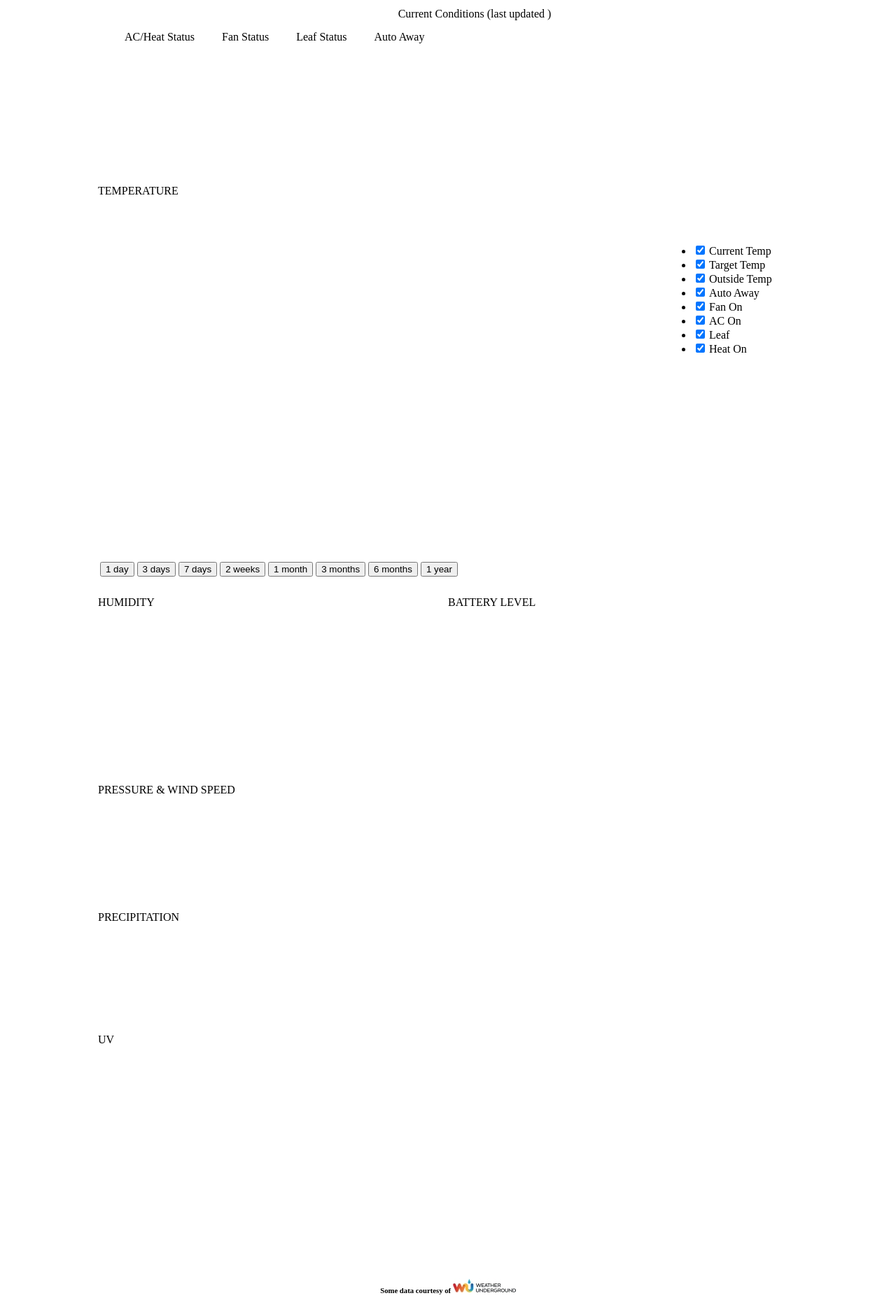
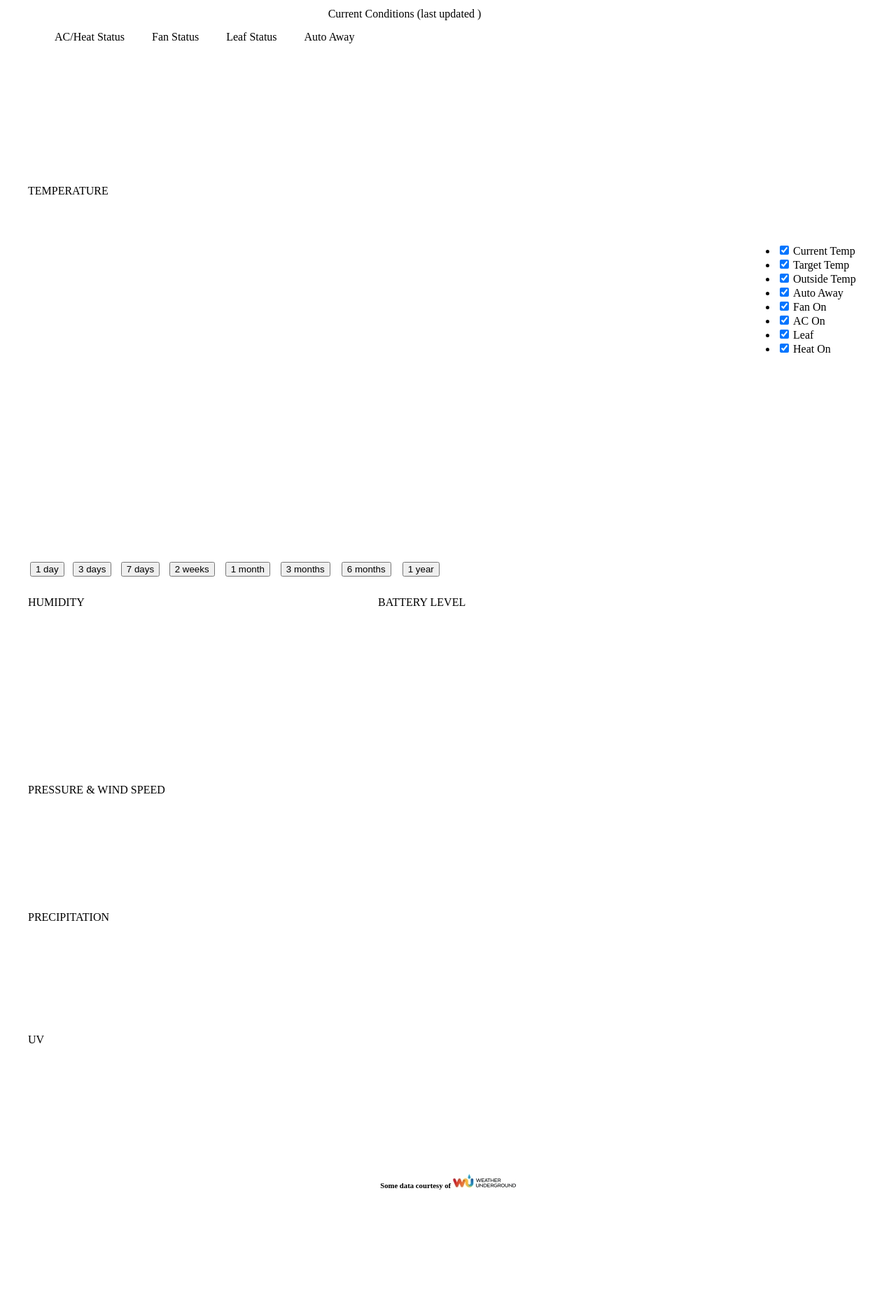
Before and after one commit to Gator8/Nchart, a PHP site: page / in a window 1280 px wide; the page is wider, and only the part inside the window is pictured. Shown: that part at 70% size. After the commit the page ends 1700 px from the top of that part, so only its background shows below. Run offline with PHP 8.4, Linux system fonts and the light colour scheme; data that the repository does not hold is empty; some libraries are stand-ins or nearby versions.

Commit message:
v0.7.1
Fixed temp graph size after selectability enhancement.

```diff
--- a/index.php
+++ b/index.php
@@ -276,7 +276,7 @@ if (!$db_selected) {
         $g_w_trend = "steelseries.TrendState.STEADY";
     }
 
-    echo '<div id="wrapper" style="width:1000px;margin:0 auto;">';
+    echo '<div id="wrapper" style="width:1200px;margin:0 auto;">';
 
     if ($show_ind == '1') {echo '      <table border=0>
       <tr><td colspan=6 align=center>Current Conditions (last updated '. $last_date  .')</td></tr>
@@ -298,14 +298,14 @@ if (!$db_selected) {
 
       echo '<p>
       <div style="width:1300px">TEMPERATURE</div>
-      <div style="display:table-row;width:100%;overflow:hidden;position:relative;">
-          <div id="temperature" style="display:table-cell;width:1100px;height:500px;"></div>
-          <div id="miniature" style="display:table-cell;width:200px;right:100px">
-             <ul id="overviewLegend">
-             </ul>
+      <div style="width:1300px; overflow: hidden;display: table;>
+          <div style="display: table-row">
+             <div id="temperature" style="width:1000px;height:500px;display: table-cell;"></div>
+             <div id="miniature" style="width:200px;display: table-cell;">
+                <ul id="overviewLegend"></ul>
+             </div>
           </div>
-      </div>
-      <div id="navigation" style="width:500px;height:60px;"><BR/>
+      <div id="navigation" style="width:600px;height:60px;margin-left:400"><BR/>
       <table width=100%>
          <tr>
             <td><form action="index.php" method="get"><input type="hidden" name="days" value="1"><input type="submit" value="1 day"></form></td>
@@ -322,9 +322,9 @@ if (!$db_selected) {
       if ($show_humbat == '1') {echo '
       <div style="width:1000px;height:10px;">&nbsp;</div>
       <div style="width:500px;float:left;">HUMIDITY</div>
-      <div style="width:500px;float:right;">BATTERY LEVEL</div>
+      <div style="width:700px;float:right;text-align=middle;">BATTERY LEVEL</div>
       <div id="humidity" style="float:left;width:500px;height:250px;"></div>
-      <div id="placeholder" style="float:right;width:500px;height:250px;"></div>
+      <div id="battery" style="float:right;width:500px;height:250px;margin-right:200px;"></div>
       <div style="width:1000px;height:150px;">&nbsp;</div>
 
       ';}
@@ -341,7 +341,7 @@ if (!$db_selected) {
       <div id="uv" style="float:left;width:1000px;height:150px;"></div>';
       }
    echo '
-   <div id="placeholder" style="width:50%;height:300px;"></div>
+   <div id="placeholder" style="width:50%;height:150px;"></div>
    </div>';
 
     // TEMPERATURE
@@ -580,7 +580,7 @@ $(".legendColorBox > div").each(function(i){
 
      if ($show_humbat == '1') {echo '
      var battery = ' . $final_misc . ';
-     $.plot("#placeholder",[{label: "voltage", data: battery}],
+     $.plot("#battery",[{label: "voltage", data: battery}],
           {
                xaxis:  {
                       mode: "time",
```
Also changed, not shown: changelog.txt.
